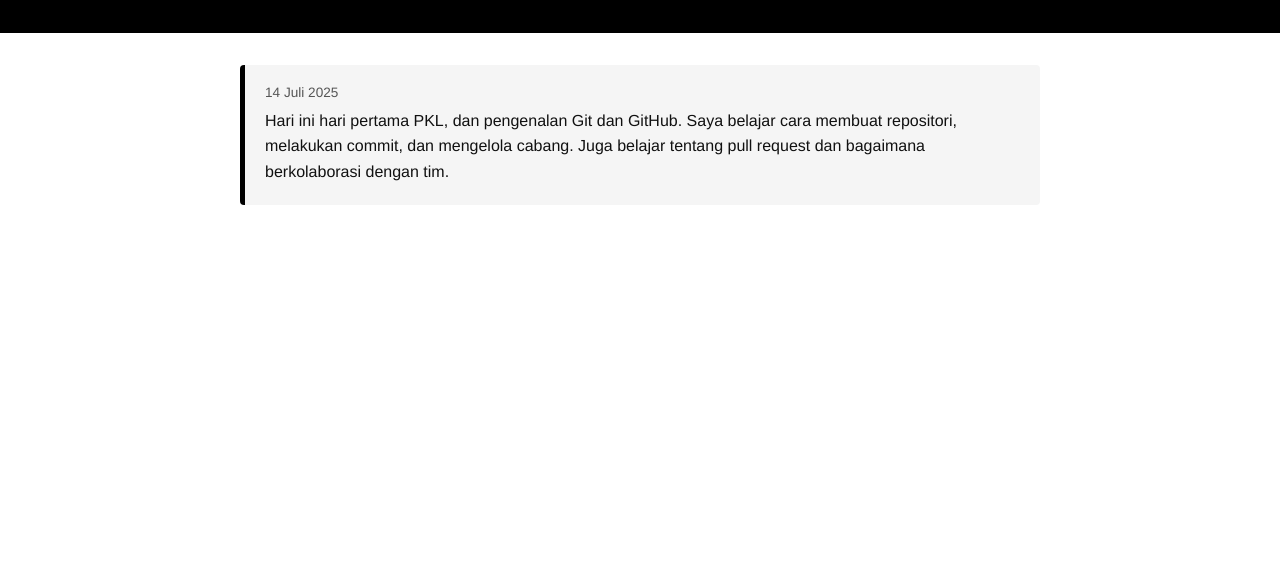
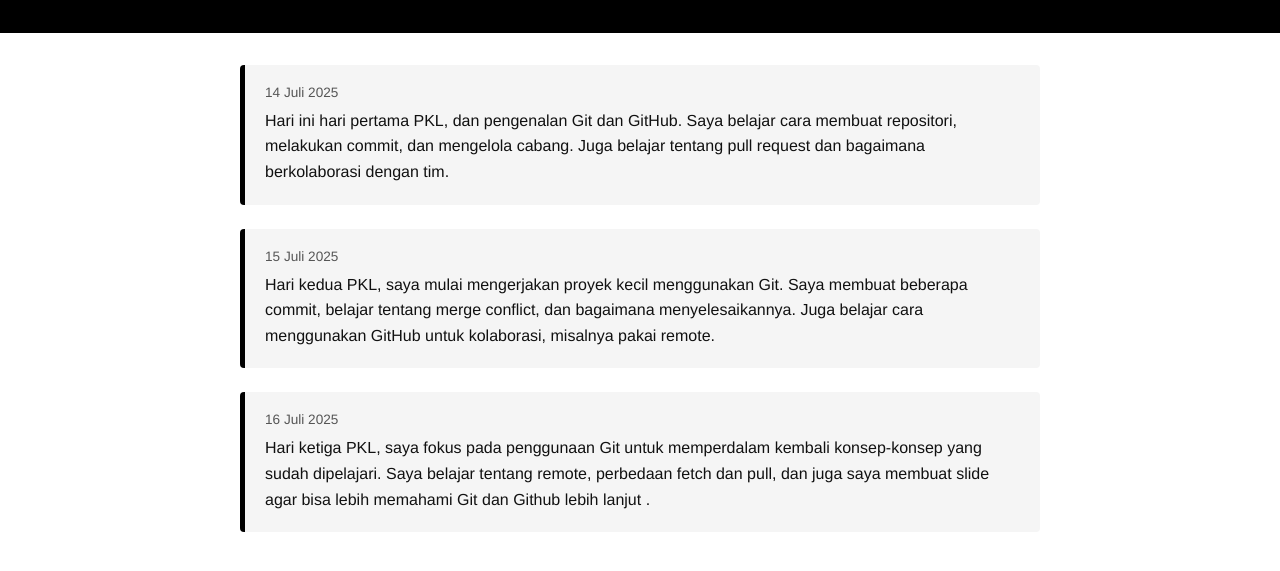
Before and after one commit to gallant4649/Daily-Commit-Activity, a plain HTML site: page Daily-Activity.html in a window 1280 px wide. Shown: the part 111-682 px from the top of the page. Drawn offline with Linux system fonts and the light colour scheme.

Commit message:
Menambahkan entri aktivitas untuk 15 dan 16 Juli 2025 di Daily-Activity.html

```diff
--- a/Daily-Activity.html
+++ b/Daily-Activity.html
@@ -54,5 +54,17 @@
         Hari ini hari pertama PKL, dan pengenalan Git dan GitHub. Saya belajar cara membuat repositori, melakukan commit, dan mengelola cabang. Juga belajar tentang pull request dan bagaimana berkolaborasi dengan tim.
       </p>
     </article>
+    <article>
+      <span class="date">15 Juli 2025</span>
+      <p>
+        Hari kedua PKL, saya mulai mengerjakan proyek kecil menggunakan Git. Saya membuat beberapa commit, belajar tentang merge conflict, dan bagaimana menyelesaikannya. Juga belajar cara menggunakan GitHub untuk kolaborasi, misalnya pakai remote.
+      </p>
+    </article>
+    <article>
+      <span class="date">16 Juli 2025</span>
+      <p>
+        Hari ketiga PKL, saya fokus pada penggunaan Git untuk memperdalam kembali konsep-konsep yang sudah dipelajari. Saya belajar tentang remote, perbedaan fetch dan pull, dan juga saya membuat slide agar bisa lebih memahami Git dan Github lebih lanjut .
+      </p>
+    </article>
 </body>
 </html>
```
